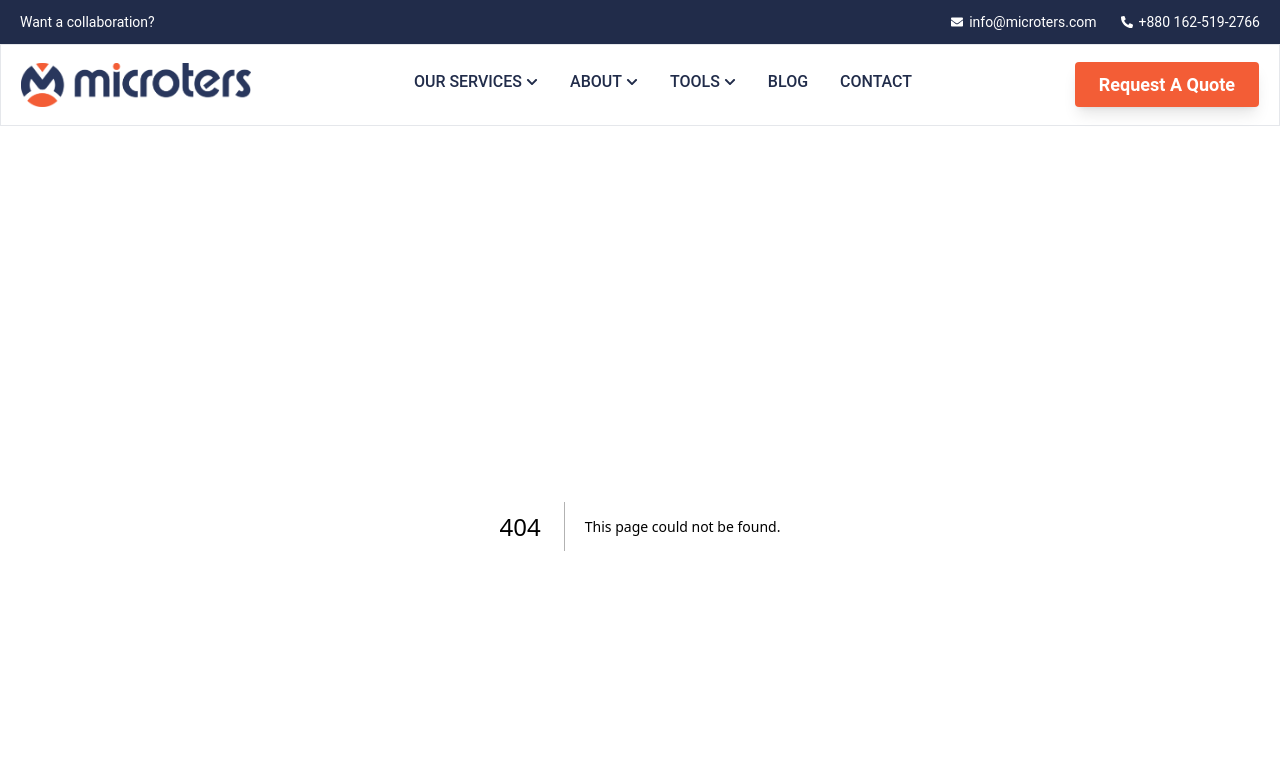
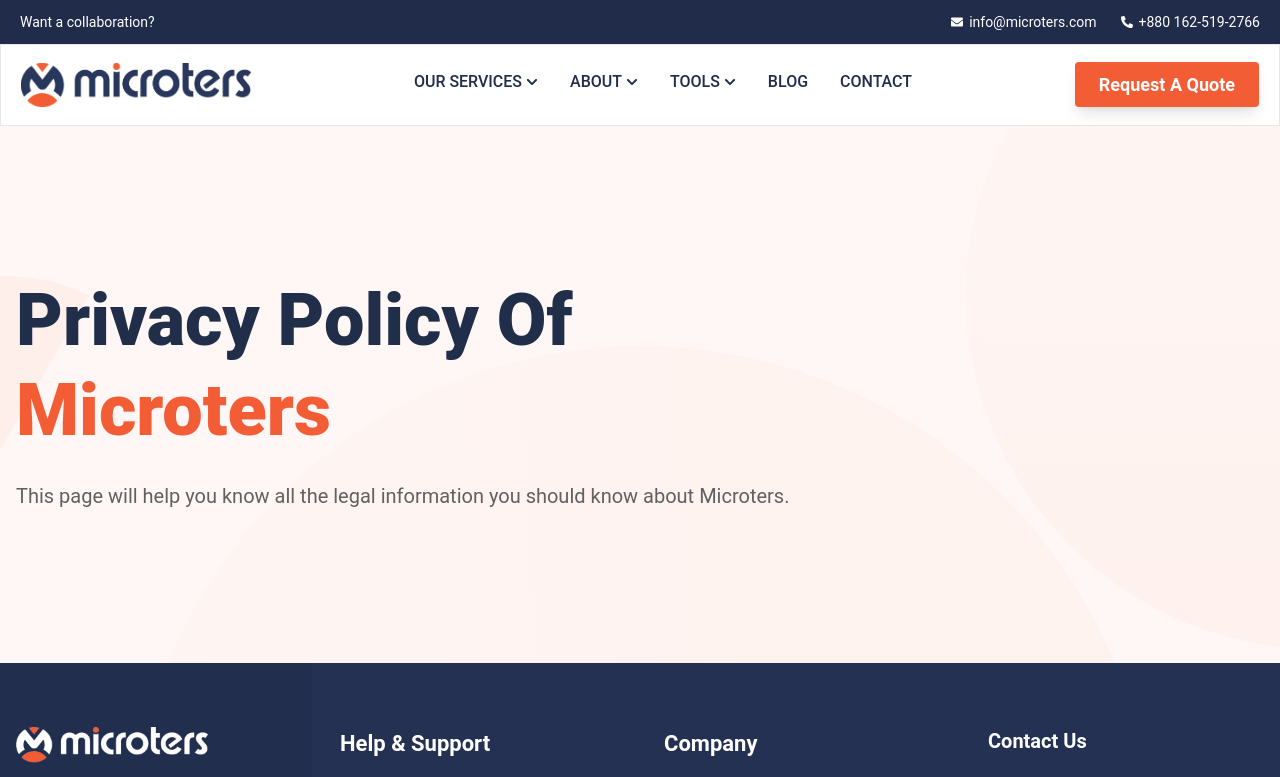
Before and after one commit to microters/microters, a Next.js app: page /privacy-policy in a window 1280 px wide. Before the commit this address had no page. Shown: the top 777 px of the page. Built offline with nearby package versions, Linux system fonts and the light colour scheme.

Commit message:
`Update Footer.jsx to use relative URLs for links`

```diff
--- a/src/app/components/common/Footer.jsx
+++ b/src/app/components/common/Footer.jsx
@@ -52,19 +52,19 @@ const menuLinks = {
   "Help & Support": [
     {
       title: "Send a Proposal",
-      href: "https://microters.com/send-a-proposal/",
+      href: "/send-a-proposal",
     },
-    { title: "Privacy Policy", href: "https://microters.com/privacy-policy/" },
-    { title: "Refund Policy", href: "https://microters.com/refund-policy/" },
-    { title: "Disclaimer", href: "https://microters.com/disclaimer/" },
+    { title: "Privacy Policy", href: "/privacy-policy" },
+    { title: "Refund Policy", href: "/refund-policy" },
+    { title: "Disclaimer", href: "/disclaimer" },
   ],
   Company: [
-    { title: "About Us", href: "https://microters.com/about-us/" },
-    { title: "Contact Us", href: "https://microters.com/contact-us/" },
-    { title: "Our Team", href: "https://microters.com/our-team/" },
+    { title: "About Us", href: "/about-us" },
+    { title: "Contact Us", href: "/contact-us" },
+    { title: "Our Team", href: "/our-team" },
     {
       title: "Terms & Conditions",
-      href: "https://microters.com/terms-conditions/",
+      href: "/terms-conditions",
     },
   ],
 };
--- /dev/null
+++ b/src/app/privacy-policy/page.jsx
@@ -0,0 +1,13 @@
+import PageHeader from "app/components/PageHeader";
+
+export default function TeamPage() {
+  return (
+    <main>
+      <PageHeader
+        title="Privacy Policy Of"
+        highlight="Microters"
+        description="This page will help you know all the legal information you should know about Microters."
+      />
+    </main>
+  );
+}
```
